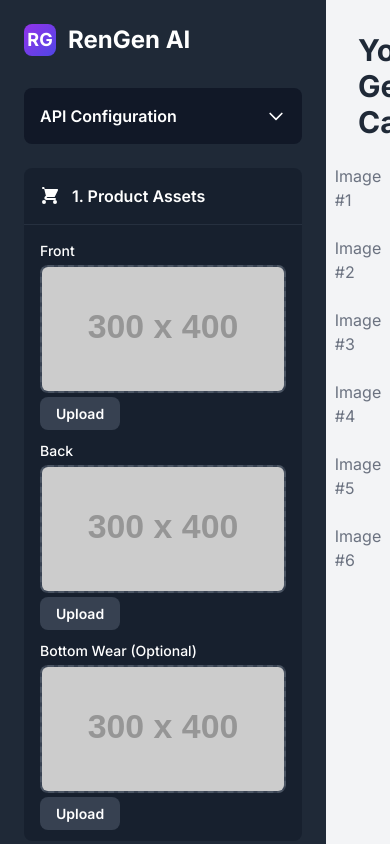
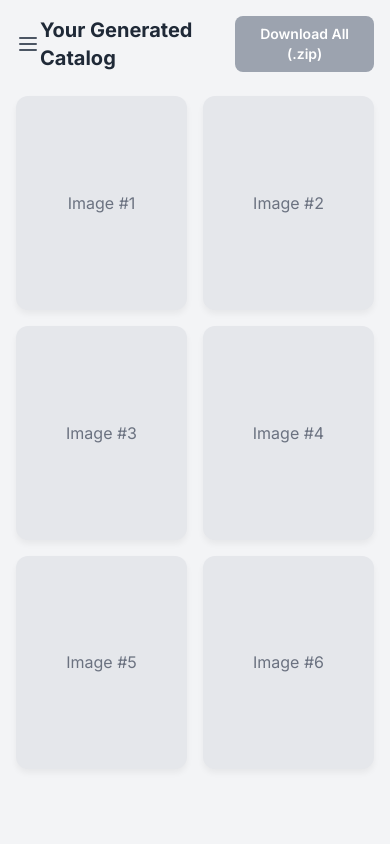
Before and after one commit to gitanilsen/advance-ai-photoshoot-tool, a plain HTML site: page index.html in a window 390 px wide. Drawn offline with nearby package versions, Linux system fonts and the light colour scheme; placeholder pictures from the web are drawn by us.

Commit message:
Update index.html

```diff
--- a/index.html
+++ b/index.html
@@ -28,19 +28,25 @@
         .pose-checkbox:disabled + label { opacity: 0.5; cursor: not-allowed; }
         details > summary { list-style: none; }
         details > summary::-webkit-details-marker { display: none; }
+        .sidebar { transition: transform 0.3s ease-in-out; }
     </style>
 </head>
 <body class="bg-gray-100">
 
-    <div id="main-content" class="flex h-screen">
+    <div id="main-content" class="relative lg:flex lg:h-screen">
         <!-- Sidebar -->
-        <aside class="w-96 bg-gray-800 text-white p-6 flex flex-col h-full overflow-y-auto">
+        <aside id="sidebar" class="sidebar fixed top-0 left-0 w-80 lg:w-96 bg-gray-800 text-white p-6 flex flex-col h-full overflow-y-auto z-40 transform -translate-x-full lg:relative lg:translate-x-0">
             <div class="flex-grow">
-                <div class="flex items-center space-x-3 mb-8">
-                    <div class="w-8 h-8 bg-gradient-to-br from-purple-600 to-indigo-600 rounded-lg flex items-center justify-center">
-                        <span class="text-white font-bold text-lg">RG</span>
+                <div class="flex items-center justify-between mb-8">
+                    <div class="flex items-center space-x-3">
+                        <div class="w-8 h-8 bg-gradient-to-br from-purple-600 to-indigo-600 rounded-lg flex items-center justify-center">
+                            <span class="text-white font-bold text-lg">RG</span>
+                        </div>
+                        <h1 class="text-2xl font-bold text-white">RenGen AI</h1>
                     </div>
-                    <h1 class="text-2xl font-bold text-white">RenGen AI</h1>
+                    <button id="close-sidebar-btn" class="lg:hidden text-gray-400 hover:text-white">
+                        <svg xmlns="http://www.w3.org/2000/svg" class="h-6 w-6" fill="none" viewBox="0 0 24 24" stroke="currentColor"><path stroke-linecap="round" stroke-linejoin="round" stroke-width="2" d="M6 18L18 6M6 6l12 12" /></svg>
+                    </button>
                 </div>
 
                 <!-- API Key Section -->
@@ -194,24 +200,32 @@
         </aside>
 
         <!-- Main Content -->
-        <main class="flex-1 h-full overflow-y-auto p-8">
+        <main class="flex-1 h-full overflow-y-auto p-4 md:p-8 lg:ml-96">
             <div class="flex justify-between items-center mb-6">
-                <h2 class="text-3xl font-bold text-gray-800">Your Generated Catalog</h2>
-                <button id="download-btn" class="bg-indigo-600 text-white font-semibold py-2 px-6 rounded-lg hover:bg-indigo-700 transition duration-300 disabled:bg-gray-400 disabled:cursor-not-allowed" disabled>Download All (.zip)</button>
+                <button id="open-sidebar-btn" class="lg:hidden text-gray-600 hover:text-gray-900">
+                     <svg xmlns="http://www.w3.org/2000/svg" class="h-6 w-6" fill="none" viewBox="0 0 24 24" stroke="currentColor"><path stroke-linecap="round" stroke-linejoin="round" stroke-width="2" d="M4 6h16M4 12h16M4 18h16" /></svg>
+                </button>
+                <h2 class="text-xl md:text-3xl font-bold text-gray-800">Your Generated Catalog</h2>
+                <button id="download-btn" class="bg-indigo-600 text-white font-semibold py-2 px-4 md:px-6 rounded-lg hover:bg-indigo-700 transition duration-300 disabled:bg-gray-400 disabled:cursor-not-allowed text-sm md:text-base" disabled>Download All (.zip)</button>
             </div>
-            <div id="results-grid" class="grid grid-cols-1 sm:grid-cols-2 lg:grid-cols-3 gap-6"></div>
+            <div id="results-grid" class="grid grid-cols-2 md:grid-cols-3 gap-4 md:gap-6"></div>
         </main>
     </div>
 
     <!-- Modals & Messages -->
+    <div id="sidebar-overlay" class="fixed inset-0 bg-black/50 z-30 hidden lg:hidden"></div>
     <div id="loading-overlay" class="overlay hidden"><div class="flex flex-col items-center text-white bg-gray-900/50 p-8 rounded-lg"><div class="loader"></div><p id="loading-text" class="mt-4 text-lg font-semibold text-center" style="white-space: pre-wrap;"></p></div></div>
     <div id="gallery-modal" class="gallery-modal hidden"><span id="gallery-close" class="gallery-close">&times;</span><button id="gallery-prev" class="gallery-btn gallery-prev">&#10094;</button><img id="gallery-image" class="gallery-content" src=""><button id="gallery-next" class="gallery-btn gallery-next">&#10095;</button></div>
     <div id="preview-modal" class="gallery-modal hidden"><span id="preview-close" class="gallery-close">&times;</span><div class="flex flex-col items-center"><img id="preview-image" class="gallery-content" src=""><button id="preview-remove-btn" class="mt-4 bg-red-600 text-white font-bold py-2 px-6 rounded-lg hover:bg-red-700 transition">Remove Image</button></div></div>
-    <div id="message-box" class="hidden fixed top-5 right-5 bg-red-500 text-white py-2 px-4 rounded-lg shadow-xl transition-opacity duration-300"><p id="message-text"></p></div>
+    <div id="message-box" class="hidden fixed top-5 right-5 bg-red-500 text-white py-2 px-4 rounded-lg shadow-xl transition-opacity duration-300 z-[1100]"><p id="message-text"></p></div>
 
     <script>
         // --- DOM Elements ---
         const mainContent = document.getElementById('main-content');
+        const sidebar = document.getElementById('sidebar');
+        const openSidebarBtn = document.getElementById('open-sidebar-btn');
+        const closeSidebarBtn = document.getElementById('close-sidebar-btn');
+        const sidebarOverlay = document.getElementById('sidebar-overlay');
         const apiKeyInput = document.getElementById('api-key-input');
         const saveKeyBtn = document.getElementById('save-key-btn');
 
```
